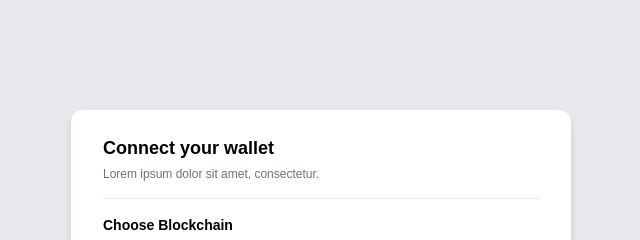
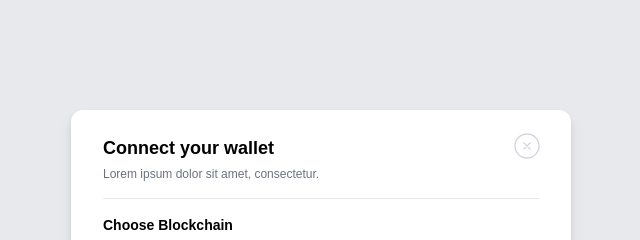
Before and after one commit to jujudev7/crypto-wallet-282, a website: page index.html in a window 1280 px wide. Shown: the top 240 px of the page, 319-959 px from the left. Drawn offline with Linux system fonts and the light colour scheme.

Commit message:
svg x-circle added to close modal

```diff
--- a/index.html
+++ b/index.html
@@ -8,8 +8,30 @@
   </head>
   <body class="bg-customGray w-full h-screen flex items-center justify-center">
     <main
-      class="bg-white rounded-xl w-500 py-6 px-8 drop-shadow-lg hover:drop-shadow-2xl"
+      class="bg-white rounded-xl w-500 py-6 px-8 drop-shadow-lg hover:drop-shadow-2xl relative"
     >
+      <svg
+        xmlns="http://www.w3.org/2000/svg"
+        fill="none"
+        viewBox="0 0 24 24"
+        stroke="#d1d5db"
+        stroke-width="1"
+        class="h-8 absolute top-5 right-7 hover:fill-red-500 cursor-pointer group"
+      >
+        <!-- Circle -->
+        <path
+          d="M21 12a9 9 0 1 1-18 0 9 9 0 0 1 18 0Z"
+          class="group-hover:stroke-black"
+        />
+        <!-- Cross -->
+        <path
+          d="M9.75 9.75l4.5 4.5m0-4.5-4.5 4.5"
+          stroke-linecap="round"
+          stroke-linejoin="round"
+          class="group-hover:stroke-white"
+        />
+      </svg>
+
       <h1 class="text-lg font-bold mb-1">Connect your wallet</h1>
       <p class="text-gray-500 text-xs mb-2">
         Lorem ipsum dolor sit amet, consectetur.
```
Also changed, not shown: output.css.
